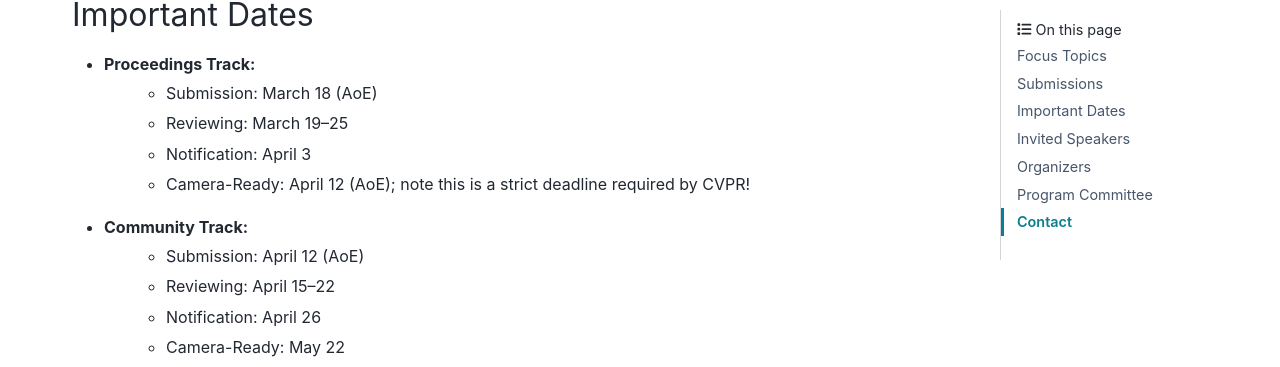
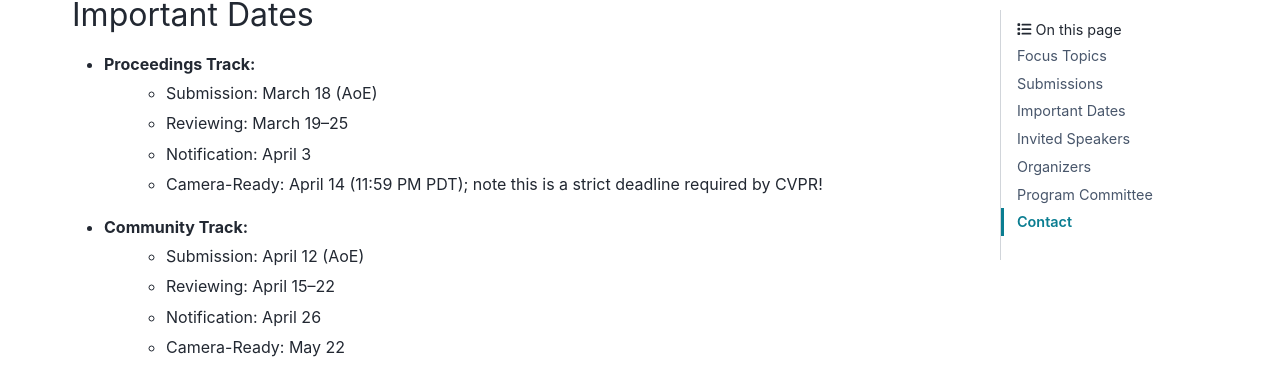
Before and after one commit to tta-icml2025/tta-icml2025.github.io, a Sphinx documentation site: the page built from docs/source/index.rst, in a window 1280 px wide and 900 px high, scrolled down 2078 px. Shown: the part 86-453 px from the top of the window. Built offline with Sphinx 7.4.7 and the PyData theme 0.15.4, drawn with Linux system fonts in a browser that asks for light colours.

Commit message:
edit proceedings camera-ready for precision
give the exact deadline, which is later, but the absolute strict deadline and in pacific time unlike the deadlines we control (in AoE time)

```diff
--- a/docs/source/index.rst
+++ b/docs/source/index.rst
@@ -72,7 +72,7 @@ Important Dates
    - Submission: March 18 (AoE)
    - Reviewing: March 19–25
    - Notification: April 3
-   - Camera-Ready: April 12 (AoE); note this is a strict deadline required by CVPR!
+   - Camera-Ready: April 14 (11:59 PM PDT); note this is a strict deadline required by CVPR!
 - Community Track:
    - Submission: April 12 (AoE)
    - Reviewing: April 15–22
```
